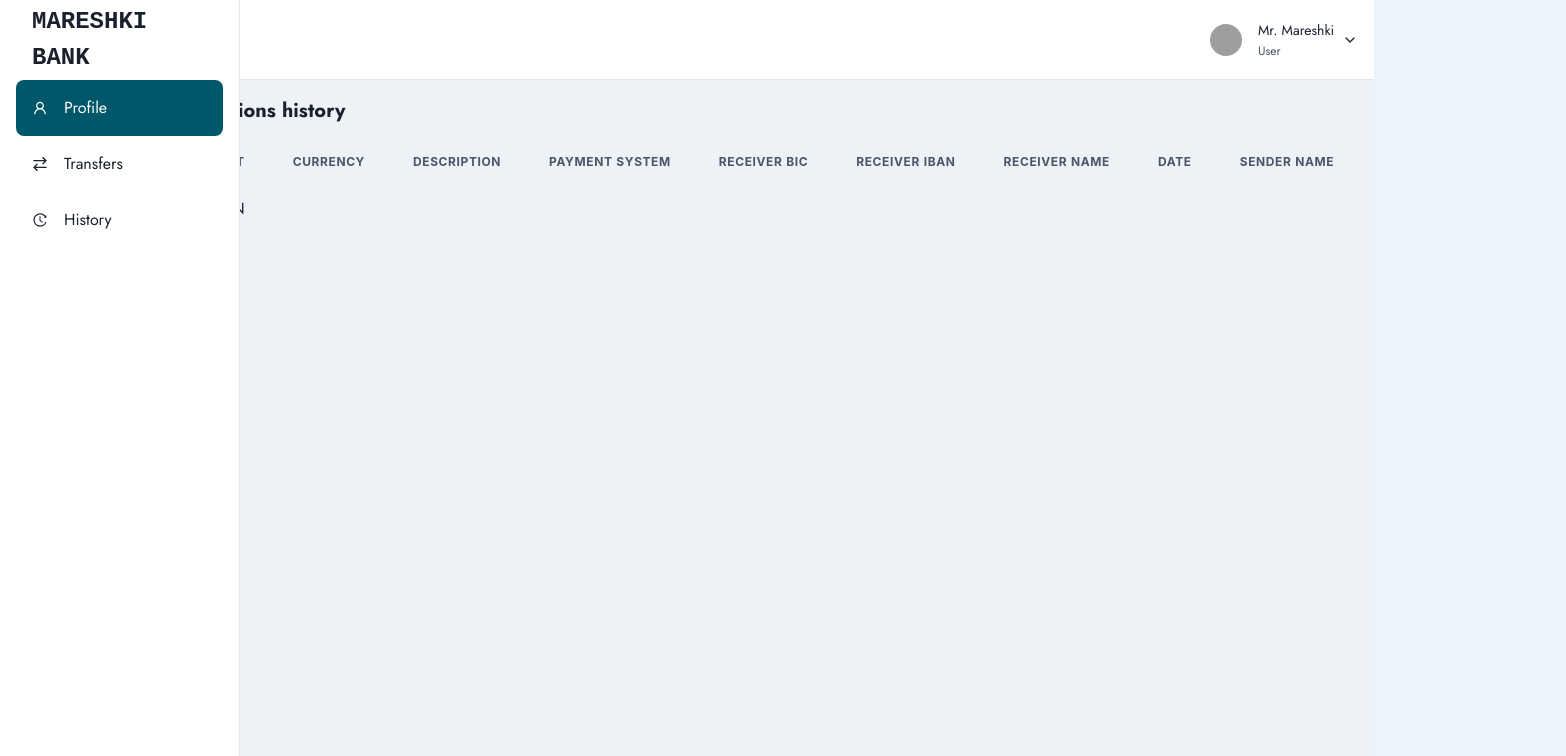
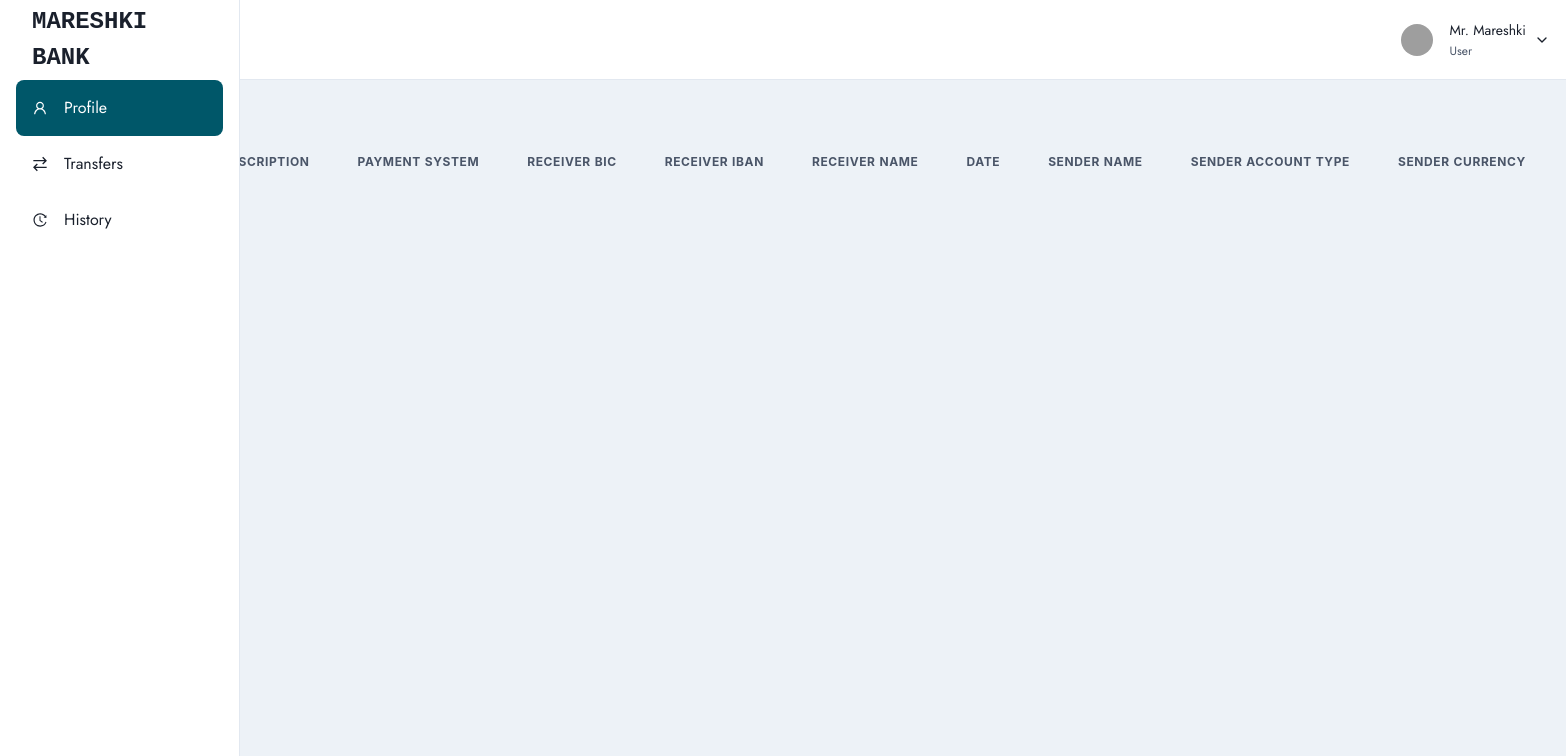
Before and after one commit to MarkVsudo/MareshkiFinance-ui, a React (Vite) app in the folder front-end-cleverpine/: page /history in a window 1280 px wide. Shown: the top 756 px of the page, 1566 px wide, since content can reach past the window. Built offline with nearby package versions, Linux system fonts and the light colour scheme; grey boxes are pictures that could not be loaded; a web font is replaced by a local one.

Commit message:
Implemented jotai for transaction state storage and fixed a bug with the transactions history displaying

```diff
--- a/front-end-cleverpine/src/pages/DashboardPage/DashboardHistory/DashboardHistory.tsx
+++ b/front-end-cleverpine/src/pages/DashboardPage/DashboardHistory/DashboardHistory.tsx
@@ -1,4 +1,4 @@
-import React from "react";
+import React, { useEffect, useState } from "react";
 import {
   Flex,
   Box,
@@ -22,34 +22,36 @@ interface Transaction {
   receiverName?: string;
   selectedDate?: string;
   senderName?: string;
-  balance?: number;
-  status?: string;
-  // senderAccountType?: string;
-  // senderCurrency?: string;
+  senderAccountType?: string;
+  senderCurrency?: string;
 }
 
 const DashboardHistory: React.FC = () => {
-  const transactionsData = localStorage.getItem("transactionsData");
-  const { receiverData, senderData } = transactionsData
-    ? JSON.parse(transactionsData)
-    : { receiverData: {}, senderData: {} };
+  const [transactions, setTransactions] = useState<Transaction[]>([]);
 
-  const transactions: Transaction[] = [
-    {
-      amount: parseFloat(receiverData.amount),
-      currency: receiverData.currency,
-      description: receiverData.description,
-      paymentSystem: receiverData.paymentSystem,
-      receiverBIC: receiverData.receiverBIC,
-      receiverBank: receiverData.receiverBank,
-      receiverIBAN: receiverData.receiverIBAN,
-      receiverName: receiverData.receiverName,
-      selectedDate: receiverData.selectedDate,
-      senderName: receiverData.senderName,
-      // senderAccountType: senderData.senderAccountType,
-      // senderCurrency: senderData.senderCurrency,
-    },
-  ];
+  useEffect(() => {
+    const transactionsData = localStorage.getItem("transactionsData");
+    if (transactionsData) {
+      const parsedData = JSON.parse(transactionsData);
+      const extractedTransactions = parsedData.map((transaction: any) => ({
+        amount: parseFloat(transaction.receiverData.amount),
+        currency: transaction.receiverData.currency,
+        description: transaction.receiverData.description,
+        paymentSystem: transaction.receiverData.paymentSystem,
+        receiverBIC: transaction.receiverData.receiverBIC,
+        receiverBank: transaction.receiverData.receiverBank,
+        receiverIBAN: transaction.receiverData.receiverIBAN,
+        receiverName: transaction.receiverData.receiverName,
+        selectedDate: transaction.receiverData.selectedDate,
+        senderName: transaction.receiverData.senderName,
+        senderAccountType: transaction.senderData.senderAccountType,
+        senderCurrency: transaction.senderData.senderCurrency,
+      }));
+      setTransactions(extractedTransactions);
+    }
+  }, []);
+
+  console.log(transactions);
 
   return (
     <Flex>
@@ -69,26 +71,26 @@ const DashboardHistory: React.FC = () => {
               <Th>Receiver Name</Th>
               <Th>Date</Th>
               <Th>Sender Name</Th>
-              {/* <Th>Sender Account Type</Th>
-              <Th>Sender Currency</Th> */}
+              <Th>Sender Account Type</Th>
+              <Th>Sender Currency</Th>
             </Tr>
           </Thead>
           <Tbody>
             {transactions.map((transaction, index) => (
               <Tr key={index}>
                 <Td isNumeric>
-                  {transaction.amount && `${transaction.amount.toFixed(2)}`}
+                  {transaction.amount && transaction.amount.toFixed(2)}
                 </Td>
                 <Td>{transaction.currency}</Td>
                 <Td>{transaction.description}</Td>
                 <Td>{transaction.paymentSystem}</Td>
                 <Td>{transaction.receiverBIC}</Td>
                 <Td>{transaction.receiverIBAN}</Td>
-                <Td>{transaction.receiverBank}</Td>
+                <Td>{transaction.receiverName}</Td>
                 <Td>{transaction.selectedDate}</Td>
-                <Td>{transaction.receiverName}</Td>
-                {/* <Td>{transaction.senderAccountType}</Td>
-                <Td>{transaction.senderCurrency}</Td> */}
+                <Td>{transaction.senderName}</Td>
+                <Td>{transaction.senderAccountType}</Td>
+                <Td>{transaction.senderCurrency}</Td>
               </Tr>
             ))}
           </Tbody>
--- a/front-end-cleverpine/src/pages/DashboardPage/DashboardTransfer/DashboardTransfer.tsx
+++ b/front-end-cleverpine/src/pages/DashboardPage/DashboardTransfer/DashboardTransfer.tsx
@@ -74,13 +74,22 @@ const DashboardTransfer = () => {
   };
 
   const handleFinalize = () => {
-    const transactionsData = {
+    const existingTransactions = JSON.parse(
+      localStorage.getItem("transactionsData") || "[]"
+    );
+
+    const newTransaction = {
       receiverData,
       senderData,
       timestamp: new Date().toISOString(),
     };
 
-    localStorage.setItem("transactionsData", JSON.stringify(transactionsData));
+    const updatedTransactions = [...existingTransactions, newTransaction];
+
+    localStorage.setItem(
+      "transactionsData",
+      JSON.stringify(updatedTransactions)
+    );
 
     showFinalToast(true);
   };
@@ -149,6 +158,7 @@ const DashboardTransfer = () => {
           onClick={handlePrev}
           disabled={activeStep === 0}
           mr="2"
+          display={activeStep === 0 ? "none" : ""}
         >
           Previous
         </Button>
--- a/front-end-cleverpine/src/pages/DashboardPage/DashboardTransfer/TransferReceiver.tsx
+++ b/front-end-cleverpine/src/pages/DashboardPage/DashboardTransfer/TransferReceiver.tsx
@@ -16,6 +16,20 @@ import {
   NumberInputStepper,
   Select,
 } from "@chakra-ui/react";
+import { atom, useAtom } from "jotai";
+
+export const receiverDataAtom = atom({
+  selectedDate: "",
+  receiverName: "",
+  receiverIBAN: "",
+  receiverBIC: "",
+  receiverBank: "",
+  description: "",
+  currency: "",
+  amount: 10.0,
+  paymentSystem: "",
+  senderName: "",
+});
 
 interface ReceiverData {
   selectedDate?: string;
@@ -40,18 +54,15 @@ const TransferReceiver: FC<TransferReceiverProps> = ({
   setReceiverData,
 }) => {
   const [minDateTime, setMinDateTime] = useState<string>("");
+  const [storedData, setStoredData] = useAtom(receiverDataAtom);
 
   useEffect(() => {
     const now = new Date();
     const year = now.getFullYear();
-    let month = (now.getMonth() + 1).toString();
-    let day = now.getDate().toString();
-
-    if (month.length === 1) month = "0" + month;
-    if (day.length === 1) day = "0" + day;
+    let month = (now.getMonth() + 1).toString().padStart(2, "0");
+    let day = now.getDate().toString().padStart(2, "0");
 
     const minDatetimeString = `${year}-${month}-${day}`;
-    console.log("Min Datetime:", minDatetimeString);
     setMinDateTime(minDatetimeString);
   }, []);
 
@@ -60,6 +71,10 @@ const TransferReceiver: FC<TransferReceiverProps> = ({
   ) => {
     const { name, value } = e.target;
     setReceiverData((prevData) => ({
+      ...prevData,
+      [name]: value,
+    }));
+    setStoredData((prevData) => ({
       ...prevData,
       [name]: value,
     }));
--- a/front-end-cleverpine/src/pages/DashboardPage/DashboardTransfer/TransferSender.tsx
+++ b/front-end-cleverpine/src/pages/DashboardPage/DashboardTransfer/TransferSender.tsx
@@ -7,6 +7,12 @@ import {
   useState,
 } from "react";
 import { Flex, Input, Select } from "@chakra-ui/react";
+import { atom, useAtom } from "jotai";
+
+export const senderDataAtom = atom({
+  senderAccountType: "",
+  senderCurrency: "",
+});
 
 interface Account {
   accountType: string;
@@ -36,11 +42,18 @@ const TransferSender: FC<TransferSenderProps> = ({
   );
   const [selectedAccountType, setSelectedAccountType] = useState<string>("");
   const [selectedCurrency, setSelectedCurrency] = useState<string>("");
+  const [storedData, setStoredData] = useAtom(senderDataAtom);
+
+  console.log(`Atom data sender: ${[]}`);
 
   const handleAccountTypeChange = (e: ChangeEvent<HTMLSelectElement>) => {
     const accountType = e.target.value;
     setSelectedAccountType(accountType);
     setSenderData((prevData) => ({
+      ...prevData,
+      senderAccountType: accountType,
+    }));
+    setStoredData((prevData) => ({
       ...prevData,
       senderAccountType: accountType,
     }));
@@ -50,6 +63,10 @@ const TransferSender: FC<TransferSenderProps> = ({
     const currency = e.target.value;
     setSelectedCurrency(currency);
     setSenderData((prevData) => ({
+      ...prevData,
+      senderCurrency: currency,
+    }));
+    setStoredData((prevData) => ({
       ...prevData,
       senderCurrency: currency,
     }));
```
